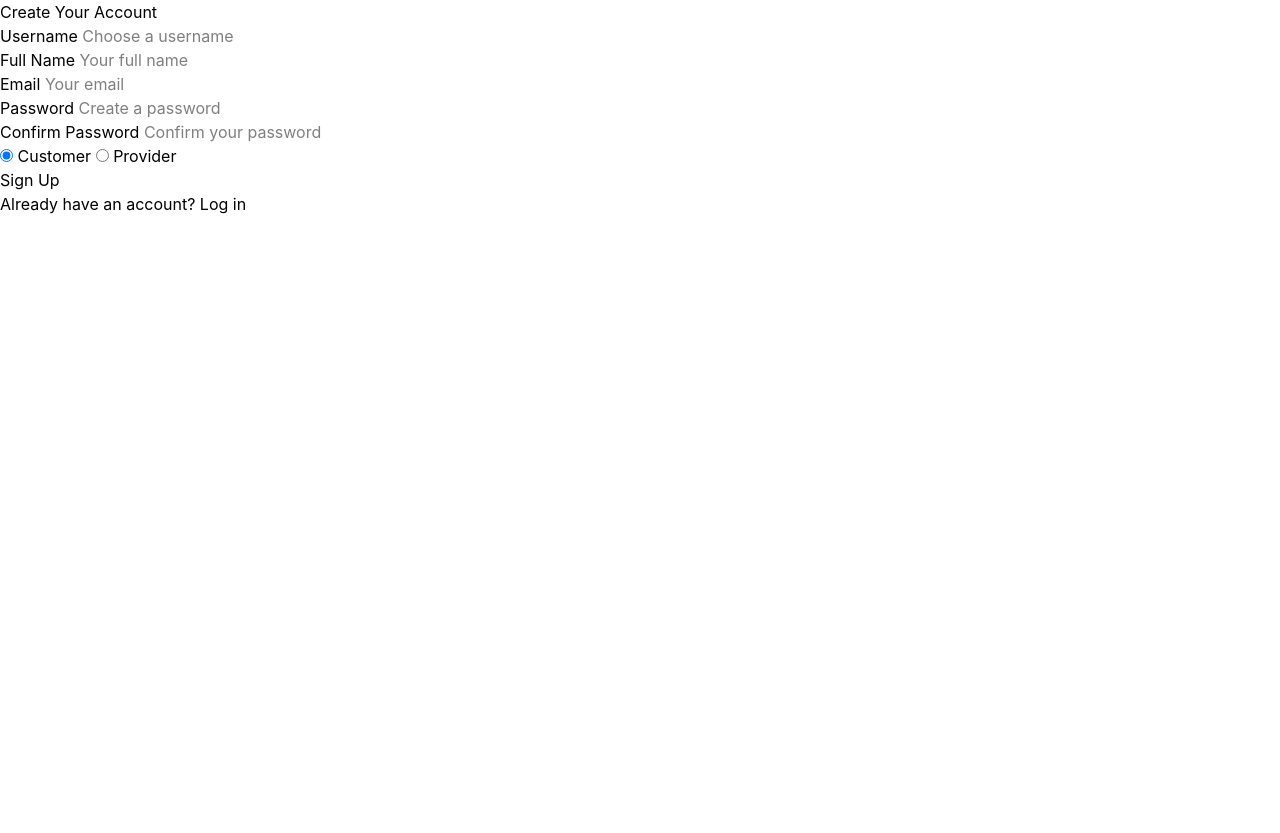
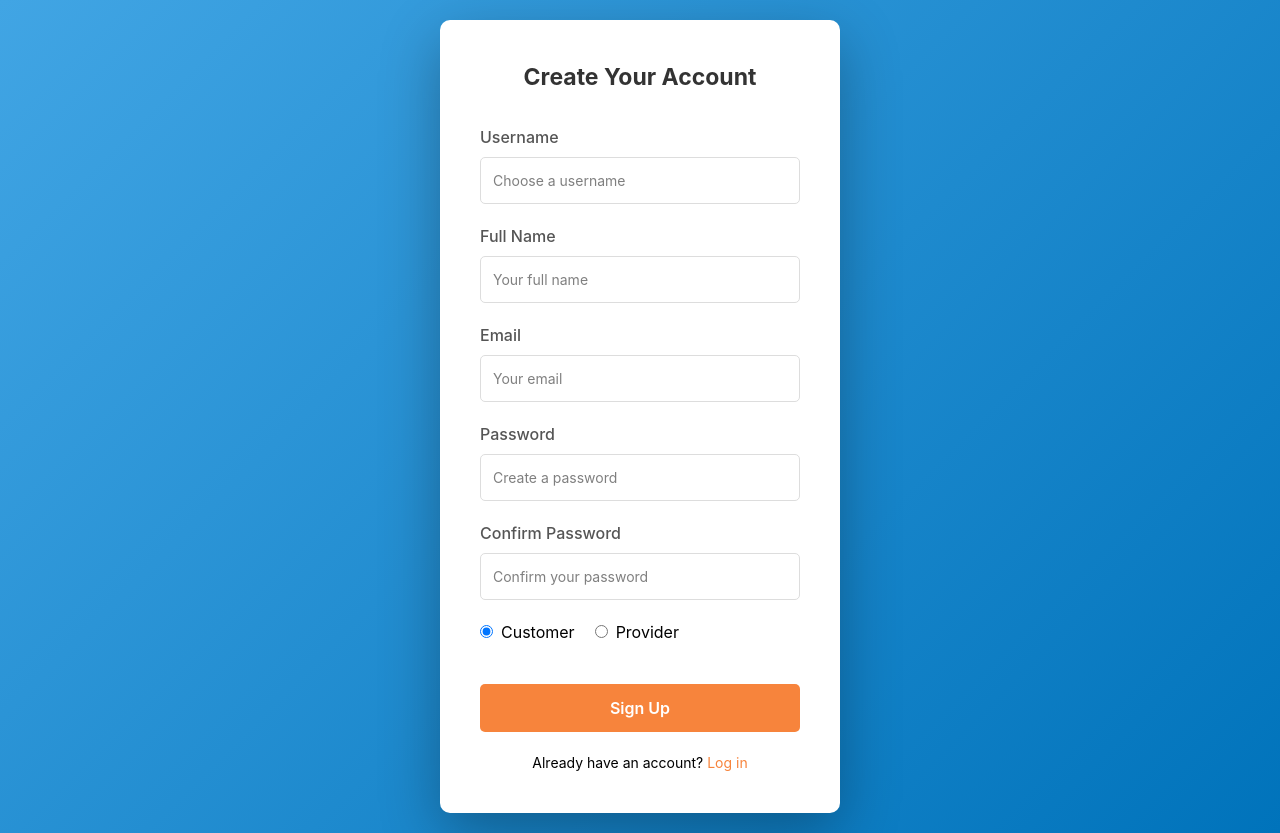
Before and after one commit to jesmundlibar/Ayuda-Besh-3, a Flask app: page /signup in a window 1280 px wide. Before the commit the page ends 214 px from the top, so only its background shows below. Run offline with Flask 3, Linux system fonts and the light colour scheme; style sheets or scripts are compiled from the project's sources.

Commit message:
made changes to the login css and added the signup.css

```diff
--- /dev/null
+++ b/static/css/signup.css
@@ -0,0 +1,107 @@
+.signup-desktop {
+  display: flex;
+  align-items: center;
+  justify-content: center;
+  min-height: 100vh;
+  background: linear-gradient(135deg, #41a5e4 0%, #0073bb 100%);
+  padding: 20px;
+}
+
+.signup-container {
+  width: 100%;
+  max-width: 400px;
+}
+
+.signup-form {
+  background: white;
+  padding: 40px;
+  border-radius: 10px;
+  box-shadow: 0 20px 60px rgba(0, 0, 0, 0.3);
+}
+
+.signup-form h2 {
+  margin-bottom: 30px;
+  color: #333;
+  text-align: center;
+  font-weight: bold;
+  font-size: 23px;
+}
+
+.input-group {
+  margin-bottom: 20px;
+}
+
+.input-group label {
+  display: block;
+  margin-bottom: 8px;
+  color: #555;
+  font-weight: 500;
+}
+
+.input-group input {
+  width: 100%;
+  padding: 12px;
+  border: 1px solid #ddd;
+  border-radius: 5px;
+  font-size: 14px;
+  box-sizing: border-box;
+}
+
+.role-selector {
+  margin: 20px 0;
+  display: flex;
+  gap: 20px;
+}
+
+.role-selector label {
+  display: flex;
+  align-items: center;
+  gap: 8px;
+  cursor: pointer;
+}
+
+.signup-button {
+  width: 100%;
+  padding: 12px;
+  background: #f7843c;
+  color: white;
+  border: none;
+  border-radius: 5px;
+  font-size: 16px;
+  font-weight: 600;
+  cursor: pointer;
+  margin-top: 20px;
+}
+
+.signup-button:hover {
+  background: #fa7726;
+}
+
+.signup-button:disabled {
+  background: #ccc;
+  cursor: not-allowed;
+}
+
+.signup-links {
+  margin-top: 20px;
+  text-align: center;
+  font-size: 14px;
+}
+
+.signup-links a {
+  color: #f7843c;
+  text-decoration: none;
+}
+
+.signup-links a:hover {
+  text-decoration: underline;
+}
+
+.error-message {
+  background: #fee;
+  color: #c33;
+  padding: 12px;
+  border-radius: 5px;
+  margin-bottom: 20px;
+  font-size: 14px;
+}
```
Also changed, not shown: static/css/login.css (+9 -11 lines).
